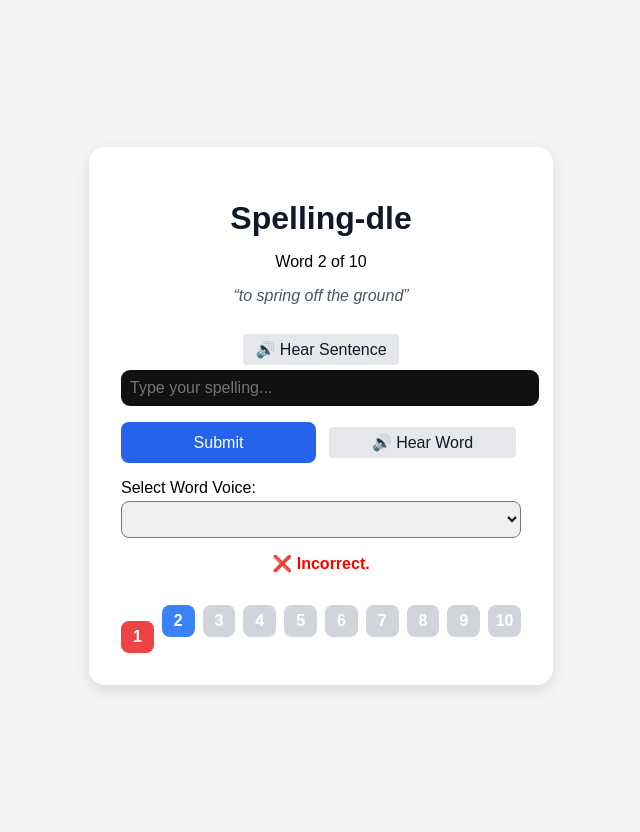
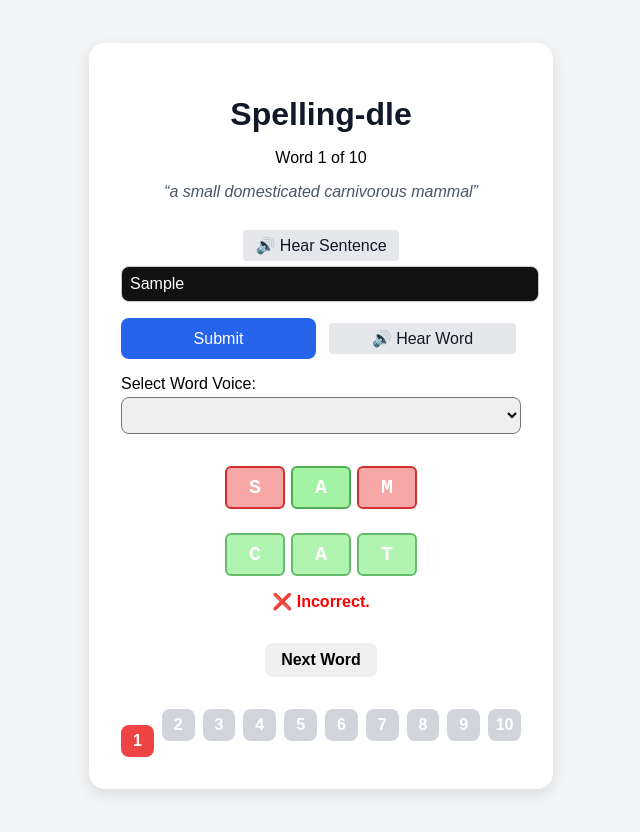
Before and after one commit to Salssssss/spelling-dle, a React (Vite) app in the folder client/: page / in a window 1280 px wide. Both pictures are taken after typing "Sample" into the empty fields and a click on the button "Submit". Shown: the whole page, without its empty margins (319-959 px from the left). Built offline with nearby package versions, Linux system fonts and the light colour scheme.

Commit message:
removed the spellcheck exploit and updated to now show the user the correct spelling on a fail.

```diff
--- a/client/src/App.jsx
+++ b/client/src/App.jsx
@@ -17,6 +17,8 @@ const App = () => {
   const [letterResults, setLetterResults] = useState([]);
   const [selectedVoice, setSelectedVoice] = useState(null);
   const [alternateVoice, setAlternateVoice] = useState(null);
+  const [showNext, setShowNext] = useState(false);
+
 
 
   const inputRef = useRef(null);
@@ -124,7 +126,7 @@ const App = () => {
     setResults(updatedResults);
     setCorrect(isCorrect);
 
-    // Letter-by-letter comparison
+    // Letter-by-letter feedback
     const word = currentWord.word;
     const feedback = word.split('').map((char, i) => {
       const userChar = input[i] || '';
@@ -132,21 +134,26 @@ const App = () => {
     });
     setLetterResults(feedback);
 
-    // After short delay, go to next word
-    setTimeout(() => {
+    setShowNext(true); // Wait for user to continue
+  };
+
+  const handleNext = () => {
     setLetterResults([]);
     setInput('');
     setIndex(index + 1);
+    setCorrect(null);
+    setShowNext(false);
 
     if (index + 1 === wordList.length) {
       const today = getTodayDateString();
       localStorage.setItem('spellingGameResults', JSON.stringify({
         date: today,
-          results: updatedResults
+        results: [...results]
       }));
     }
-    }, 2000); // 2s delay
   };
+
+
 
 
   if (isLoading) {
@@ -193,10 +200,13 @@ const App = () => {
               value={input}
               onChange={(e) => setInput(e.target.value)}
               onKeyDown={(e) => {
-                if (e.key === 'Enter') handleSubmit();
+                if (e.key === 'Enter') {
+                  showNext ? handleNext() : handleSubmit();
+                }
               }}
               placeholder="Type your spelling..."
               ref={inputRef}
+              spellCheck={false}
             />
             <div className="button-group">
               <button className="submit" onClick={handleSubmit}>Submit</button>
@@ -208,21 +218,44 @@ const App = () => {
               setSelectedVoice={setSelectedVoice}
             />
             {letterResults.length > 0 && (
-              <div className="letter-feedback">
+              <div className="letter-feedback-rows">
+                <div className="letter-row">
                   {currentWord.word.split('').map((char, i) => (
                     <span
-                    key={i}
+                      key={`user-${i}`}
                       className={`letter-box ${letterResults[i]}`}
                     >
                       {input[i] || '_'}
                     </span>
                   ))}
                 </div>
+
+                {correct === false && (
+                  <div className="letter-row correct-row">
+                    {currentWord.word.split('').map((char, i) => (
+                      <span
+                        key={`correct-${i}`}
+                        className="letter-box correct"
+                      >
+                        {char}
+                      </span>
+                    ))}
+                  </div>
                 )}
+              </div>
+            )}
+
+
 
 
             {correct === true && <p className="correct">✅ Correct!</p>}
             {correct === false && <p className="incorrect">❌ Incorrect.</p>}
+
+            {showNext && (
+              <button className="next" onClick={handleNext}>
+                Next Word
+              </button>
+            )}
           </>
         ) : (
           <div className="complete">
--- a/client/src/styles.css
+++ b/client/src/styles.css
@@ -162,3 +162,53 @@ body {
   .audio:hover {
     background-color: #0056b3;
   }
+  .correction {
+    margin-top: 0.5rem;
+    font-style: italic;
+    color: #666;
+  }
+
+  button.next {
+    margin-top: 1rem;
+    padding: 0.5rem 1rem;
+    font-weight: bold;
+  }
+  .letter-feedback-rows {
+    display: flex;
+    flex-direction: column;
+    align-items: center;
+    gap: 8px; /* Increased spacing between rows */
+    margin: 1rem 0;
+  }
+
+  .letter-row {
+    display: flex;
+    justify-content: center;
+    gap: 6px; /* Slightly wider spacing between letters */
+  }
+
+  .letter-box {
+    display: inline-block;
+    padding: 0.5rem 0.75rem;
+    font-size: 1.25rem;
+    border-radius: 6px;
+    border: 2px solid #ccc;
+    background: #f3f3f3;
+    text-transform: uppercase;
+    min-width: 2rem;
+    text-align: center;
+  }
+
+  .letter-box.correct {
+    background-color: #a4f3a4;
+    border-color: #4caf50;
+  }
+
+  .letter-box.incorrect {
+    background-color: #f7a7a7;
+    border-color: #d32f2f;
+  }
+
+  .letter-row.correct-row {
+    opacity: 0.85;
+  }
```
Lines whose indentation alone changed are shown as unchanged.
